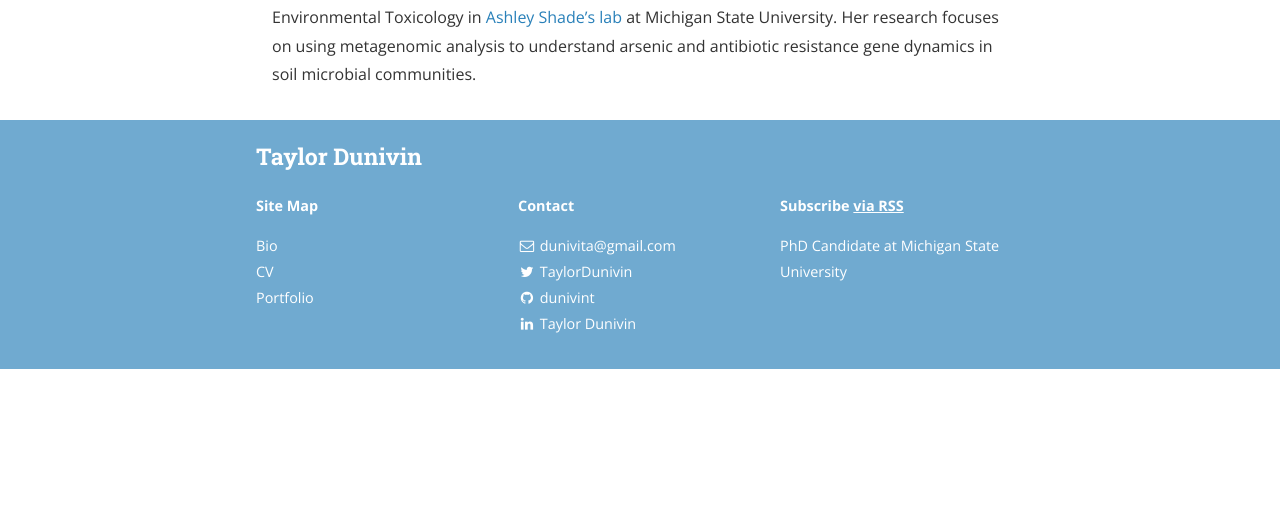
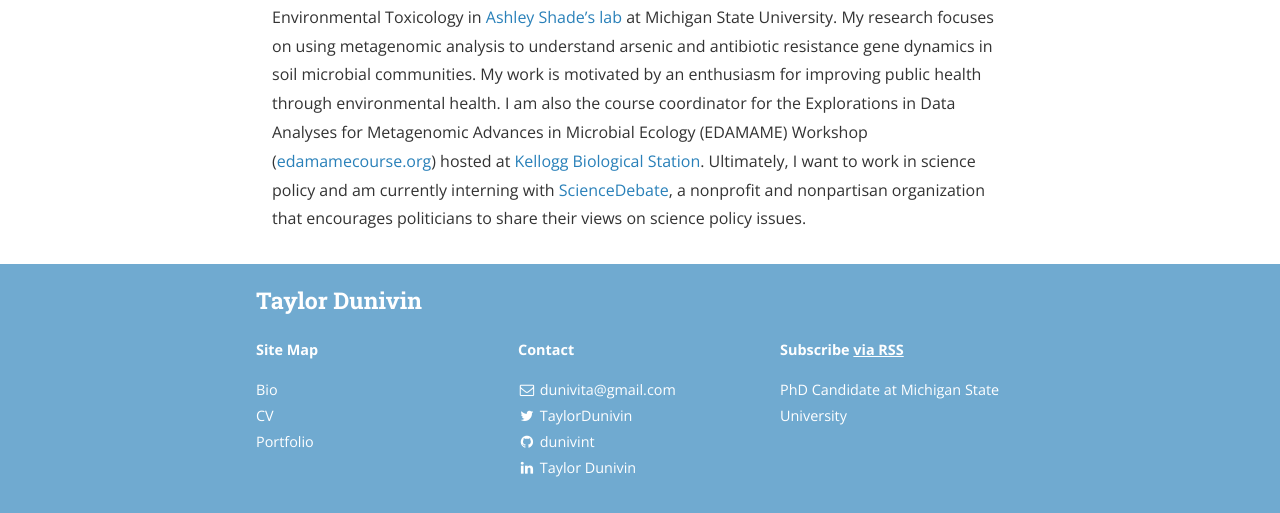
Before and after one commit to dunivint/dunivint.github.io, a Jekyll site: the page built from Bio.md, in a window 1280 px wide. Shown: the part 443-956 px from the top of the page. Built offline with Jekyll 4.4.1, drawn with Linux system fonts in a browser that asks for light colours; nearby versions of some CDN libraries; a style sheet for code colours, icons or effects is not loaded; before the commit the page ends 900 px from its top, so only the background shows below that; some of the changed text lies outside the part shown.

Commit message:
Update Bio.md

```diff
--- a/Bio.md
+++ b/Bio.md
@@ -6,4 +6,4 @@ permalink: /Bio/
 
 <img src="{{ site.baseurl }}/assets/dunivin.png" title="Profile Picture" class="profile">
 
-Taylor Dunivin is a PhD candidate in the departments of Microbiology & Molecular Genetics and Environmental Toxicology in [Ashley Shade's lab](http://ashley17061.wixsite.com/shadelab) at Michigan State University. Her research focuses on using metagenomic analysis to understand arsenic and antibiotic resistance gene dynamics in soil microbial communities.
+I am currently PhD candidate in the departments of Microbiology & Molecular Genetics and Environmental Toxicology in [Ashley Shade's lab](http://ashley17061.wixsite.com/shadelab) at Michigan State University. My research focuses on using metagenomic analysis to understand arsenic and antibiotic resistance gene dynamics in soil microbial communities. My work is motivated by an enthusiasm for improving public health through environmental health. I am also the course coordinator for the Explorations in Data Analyses for Metagenomic Advances in Microbial Ecology (EDAMAME) Workshop ([edamamecourse.org](http://www.edamamecourse.org/)) hosted at [Kellogg Biological Station](http://www.kbs.msu.edu/). Ultimately, I want to work in science policy and am currently interning with [ScienceDebate](sciencedebate.org), a nonprofit and nonpartisan organization that encourages politicians to share their views on science policy issues.
```
